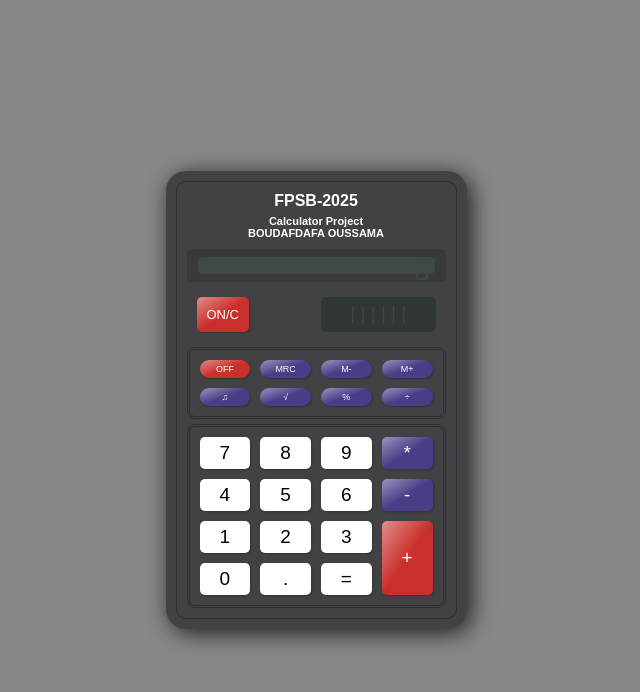
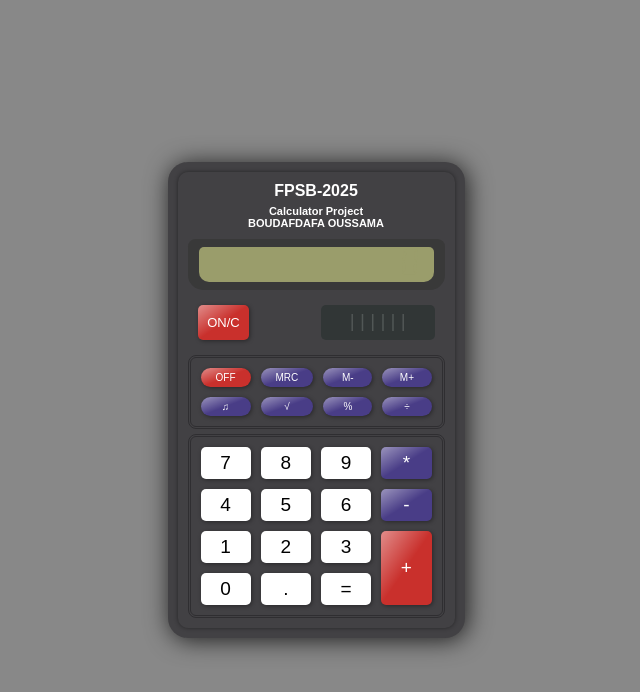
Before and after one commit to Oussama-BDF/classic-calculator, a plain HTML site: page index.html in a window 1280 px wide. Shown: the whole page, without its empty margins (324-964 px from the left). Drawn offline with Linux system fonts and the light colour scheme.

Commit message:
refactor styling

```diff
--- a/index.html
+++ b/index.html
@@ -4,7 +4,7 @@
 <head>
   <meta charset="UTF-8">
   <meta name="viewport" content="width=device-width, initial-scale=1.0">
-  <title>Projet de Calculatrice</title>
+  <title>Calculator Project</title>
   <link rel="stylesheet" href="style.css">
 </head>
 
--- a/style.css
+++ b/style.css
@@ -1,6 +1,6 @@
 @font-face {
   font-family: "digital";
-  src: url("./fonts/digital-7.ttf") format("truetype");
+  src: url("./fonts/Segment7-4Gml.otf");
 }
 
 * {
@@ -19,17 +19,17 @@ body {
 }
 
 .calculator {
-  width: 301px;
+  width: 297px;
+  padding: 10px;
   border-radius: 20px;
-  padding: 10px;
-  box-shadow: 4px 4px 23px rgb(0 0 0 / 79%);
+  box-shadow: 2px 2px 25px rgb(0 0 0 / 79%);
   background-color: #424144;
 }
 
 .container {
   padding: 10px;
-  border: 1px solid #2f2e31;
   border-radius: 10px;
+  box-shadow: 0px 0px 4px rgb(0 0 0 / 45%);
 }
 
 /* ! Description */
@@ -47,30 +47,44 @@ body {
 .description p:not(:first-child) {
   font-size: 11px;
 }
+
 /* ! End Description */
 
-/* ! Screen 888888888888888 */
+/* ! Screen */
 .screen-container {
   padding: 8px 11px;
-  border-radius: 5px;
+  border-radius: 7.5px 7.5px 15px 15px;
   background-color: #393939;
 }
 
 .screen {
-  border-radius: 5px;
-  padding: 0 5px;
+  position: relative;
+  padding: 0 14px;
+  border-radius: 5px 5px 10px 10px;
+  background-color: #9a9d6b;
+  color: #9a9d6b;
   font-size: 32px;
-  background-color: #3f4948;
-  color: #3f4948;
   text-align: right;
   font-family: "digital", sans-serif;
 }
 
 .screen.on {
-  position: relative;
-  background-color: #d5e2bc;
+  color: #2f2f2f;
   z-index: 1;
 }
+
+.screen.on::before {
+  content: "8.8.8.8.8.8.8.8.8.8.8.";
+  position: absolute;
+  inset: 0;
+  padding: inherit;
+  border-radius: inherit;
+  color: #bdbdbd;
+  color: #87895c;
+  font-size: inherit;
+  z-index: -1;
+}
+
 /* ! End Screen */
 
 /* ! Buttons */
@@ -82,15 +96,15 @@ body {
   gap: 10px;
 }
 
+.buttons .top {
+  padding: 15px 10px;
+}
+
 .buttons .center,
 .buttons .bottom {
+  padding: 10px;
   border: 3px double #2f2e31;
   border-radius: 8px;
-  padding: 10px;
-}
-
-.buttons .top {
-  padding: 15px 10px;
 }
 
 .buttons .center {
@@ -98,29 +112,13 @@ body {
 }
 
 .btn {
-  position: relative;
-  font-size: 19px;
   padding: 5px 15px;
-  text-align: center;
   border: none;
   border-radius: 5px;
+  box-shadow: 1px 1px 4px rgb(0 0 0 / 40%);
+  background: linear-gradient(to bottom right, #ffffff73 0%, transparent 50%);
+  font-size: 19px;
   cursor: pointer;
-  background: linear-gradient(to bottom right, #ffffff73 0%, transparent 50%);
-  box-shadow: 1px 1px 2px rgb(0 0 0 / 21%);
-  z-index: 1;
-}
-
-.btn:active {
-  opacity: .9;
-  transform: scale(.99);
-}
-
-.btn::before {
-  content: "";
-  position: absolute;
-  inset: 1px;
-  border-radius: inherit;
-  z-index: -1;
 }
 
 .btn.on {
@@ -129,30 +127,36 @@ body {
 }
 
 .btn.sm {
-  font-size: 9px;
+  font-size: 10px;
   padding: 4px 15px;
   border-radius: 10px;
 }
 
-.white {
+.btn.white {
   background-color: #fff;
   color: #000;
 }
 
-.violet {
+.btn.violet {
   background-color: #493d87;
   color: #fff;
 }
 
-.red {
+.btn.red {
   background-color: #c9302c;
   color: #fff;
 }
 
+.btn:active {
+  opacity: 0.9;
+  transform: scale(0.99);
+}
+
+/* ! End Buttons */
+
 .row-2 {
   grid-row: span 2;
 }
-/* ! End Buttons */
 
 .solar-eng {
   font-size: 19px;
@@ -161,5 +165,5 @@ body {
   border-radius: 5px;
   grid-column: 3 / 5;
   background-color: #313636;
-  color: #414544;
+  color: #515756;
 }
```
Also changed, not shown: fonts/Segment7-4Gml.otf (added), fonts/digital-7 (italic).ttf (deleted), fonts/digital-7 (mono italic).ttf (deleted), fonts/digital-7 (mono).ttf (deleted), fonts/digital-7.ttf (deleted), fonts/info.txt (added), fonts/misc/OFL.txt (added), fonts/readme.txt (deleted).
